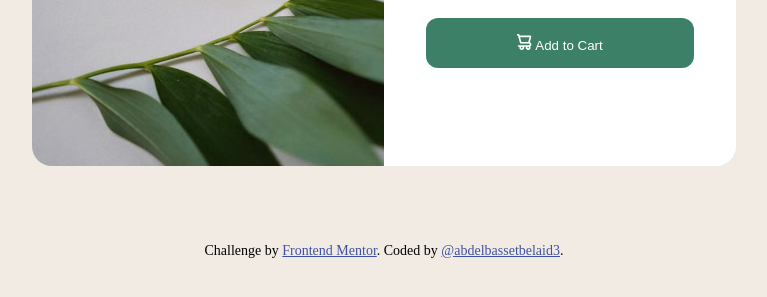
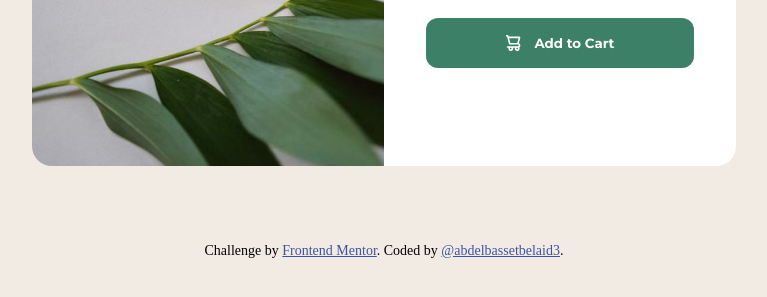
Before and after one commit to abdelbassetbelaid3/product-preview-card-component-main, a plain HTML site: page index.html in a window 1280 px wide. Shown: the part 439-736 px from the top of the page, without its empty margins (256-1023 px from the left). Drawn offline with Linux system fonts and the light colour scheme.

Commit message:
Update style.css

```diff
--- a/style.css
+++ b/style.css
@@ -77,7 +77,13 @@ button{
     margin-bottom: 20px;
     border: none;
     border-radius: 12px;
+    font-family: 'Montserrat';
+    font-weight: 700;
 
+}
+embed{
+    margin-right: 10px;
+    vertical-align: bottom;
 }
 @media only screen and (max-width:780px){
     .product{
```
